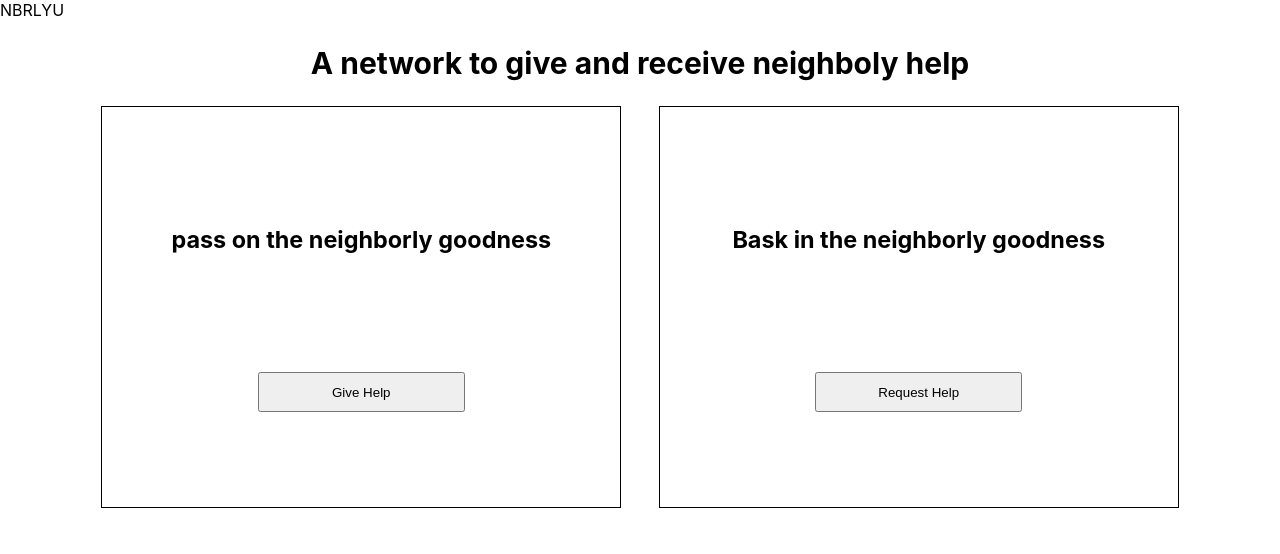
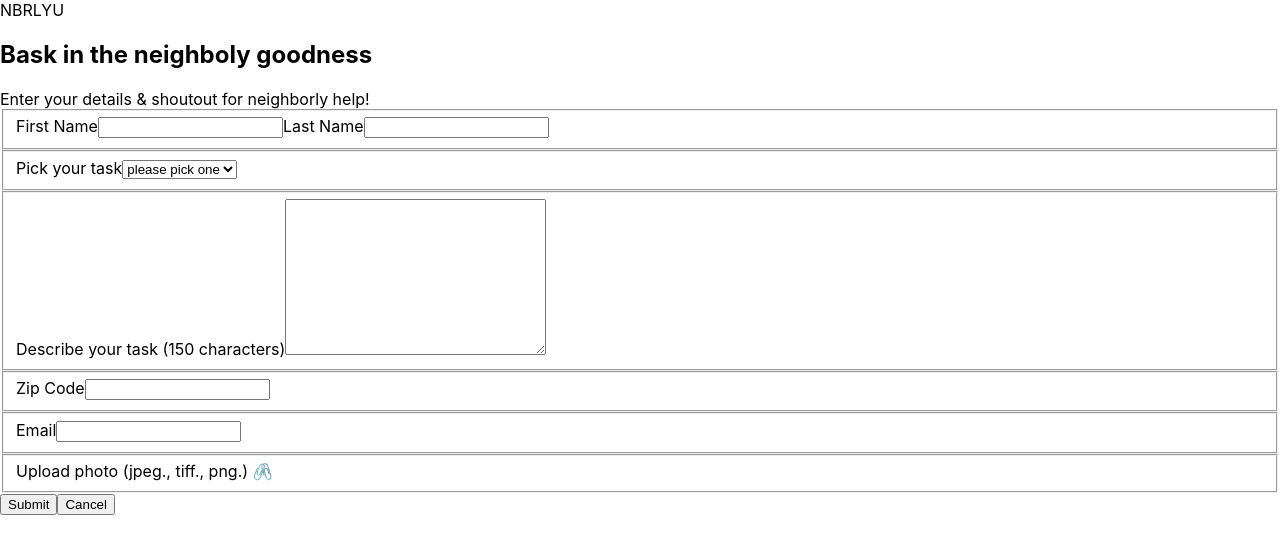
Before and after one commit to Co-Lab-You-Belong-in-Tech/NBRLYU, a React (Create React App) app: page / in a window 1280 px wide. Shown: the top 554 px of the page. Built offline with nearby package versions, Linux system fonts and the light colour scheme.

Commit message:
added Request page

```diff
--- a/src/App.js
+++ b/src/App.js
@@ -1,9 +1,11 @@
-import Home from "./pages/Home";
+// import Home from "./pages/Home";
+import Request from "./pages/Request";
 function App() {
   return (
     <div>
       <header>NBRLYU</header>
-      <Home />
+      {/* <Home /> */}
+      <Request />
     </div>
   );
 }
--- a/src/pages/Request.js
+++ b/src/pages/Request.js
@@ -3,8 +3,50 @@ function Request() {
     <div>
       <h2>Bask in the neighboly goodness</h2>
       <form action="">
-        <label htmlFor=""></label>
+        <label htmlFor="">
+          Enter your details & shoutout for neighborly help!
+        </label>
+        <fieldset>
+          <label htmlFor="">First Name</label>
+          <input type="text" required />
+          <label htmlFor="">Last Name</label>
+          <input type="text" />
+        </fieldset>
+        <fieldset>
+          <label htmlFor="">Pick your task</label>
+          <select name="" id="" required>
+            <option value="" default>
+              please pick one
+            </option>
+            <option value="">yard work</option>
+            <option value="">cleaning</option>
+            <option value="">cooking</option>
+          </select>
+        </fieldset>
+        <fieldset>
+          <label htmlFor="">Describe your task (150 characters)</label>
+          <textarea
+            name=""
+            id=""
+            cols="30"
+            rows="10"
+            maxLength={150}
+          ></textarea>
+        </fieldset>
+        <fieldset>
+          <label htmlFor="">Zip Code</label>
+          <input type="text" required />
+        </fieldset>
+        <fieldset>
+          <label htmlFor="">Email</label>
+          <input type="email" required />
+        </fieldset>
+        <fieldset>
+          <label htmlFor="">Upload photo (jpeg., tiff., png.) 🖇️</label>
+        </fieldset>
       </form>
+      <button>Submit</button>
+      <button>Cancel</button>
     </div>
   );
 }
```
